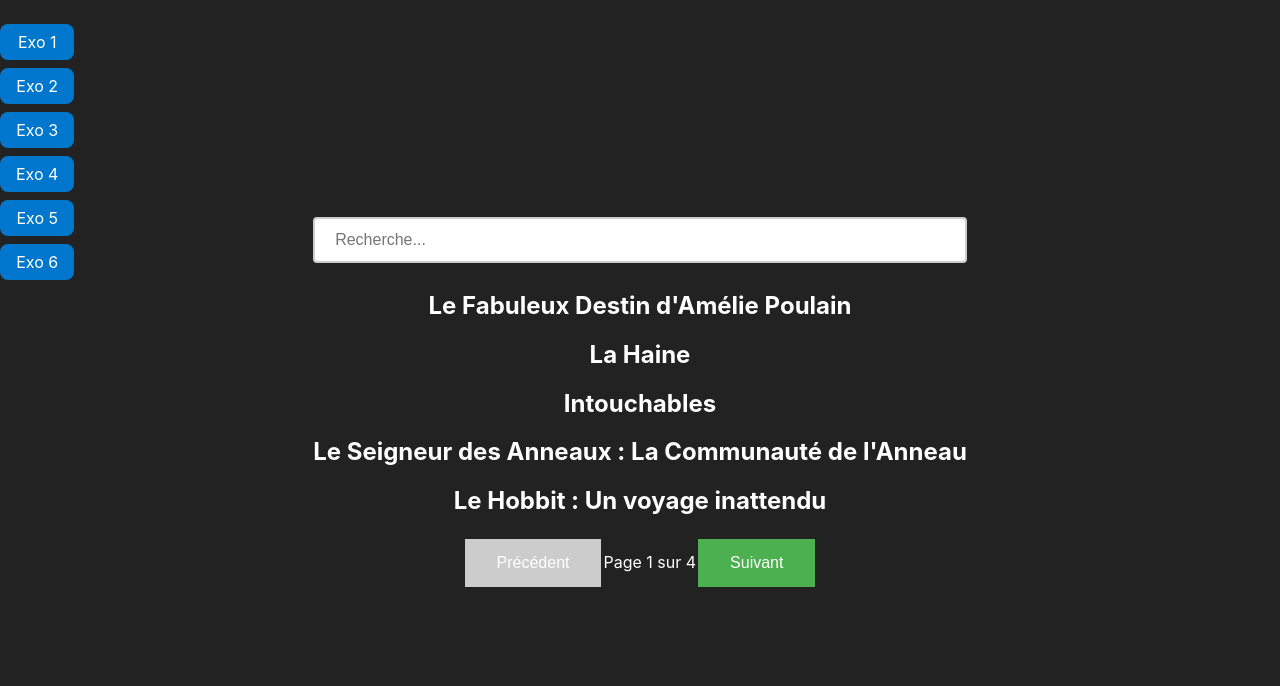
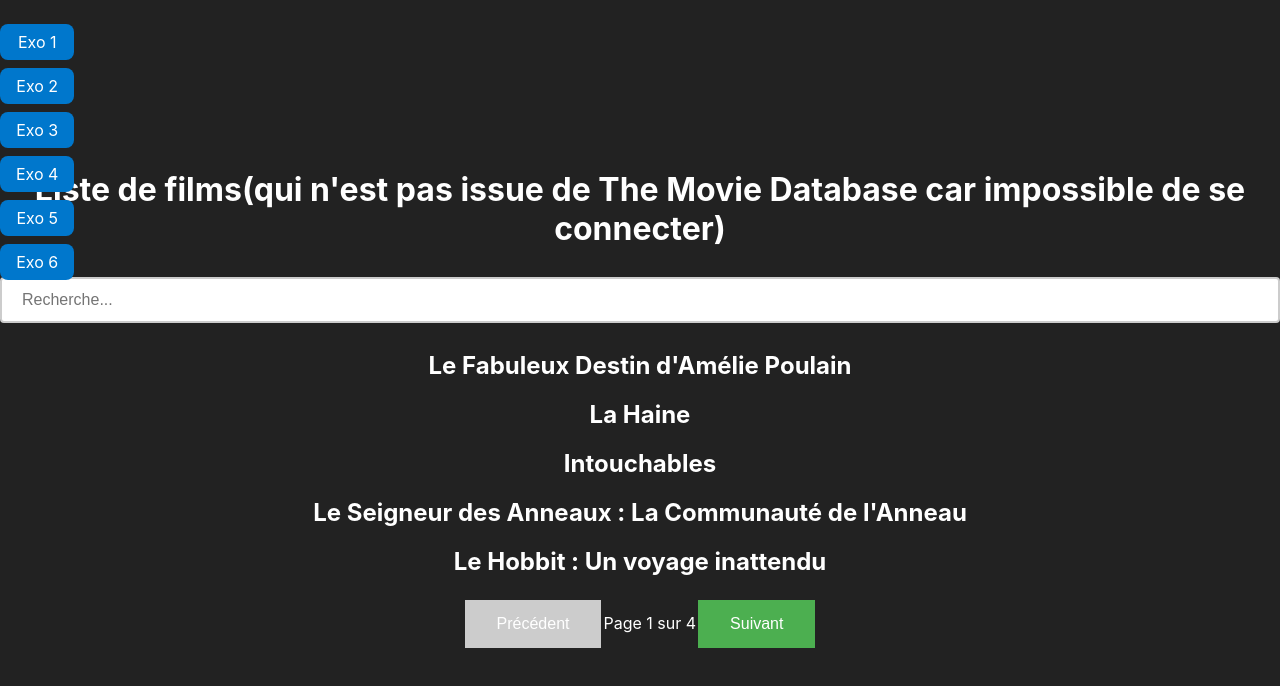
Before and after one commit to Turbotard/react-test, a React (Create React App) app: page /exo6 in a window 1280 px wide. Shown: the top 686 px of the page. Built offline with nearby package versions, Linux system fonts and the light colour scheme.

Commit message:
update importante pour exo6

```diff
--- a/src/exo/exo6.tsx
+++ b/src/exo/exo6.tsx
@@ -23,6 +23,9 @@ const Exo6: React.FC = () => {
 
   return (
     <div>
+      <div>
+        <h1>Liste de films(qui n'est pas issue de The Movie Database car impossible de se connecter)</h1>
+      </div>
       <input
         type="text"
         placeholder="Recherche..."
```
